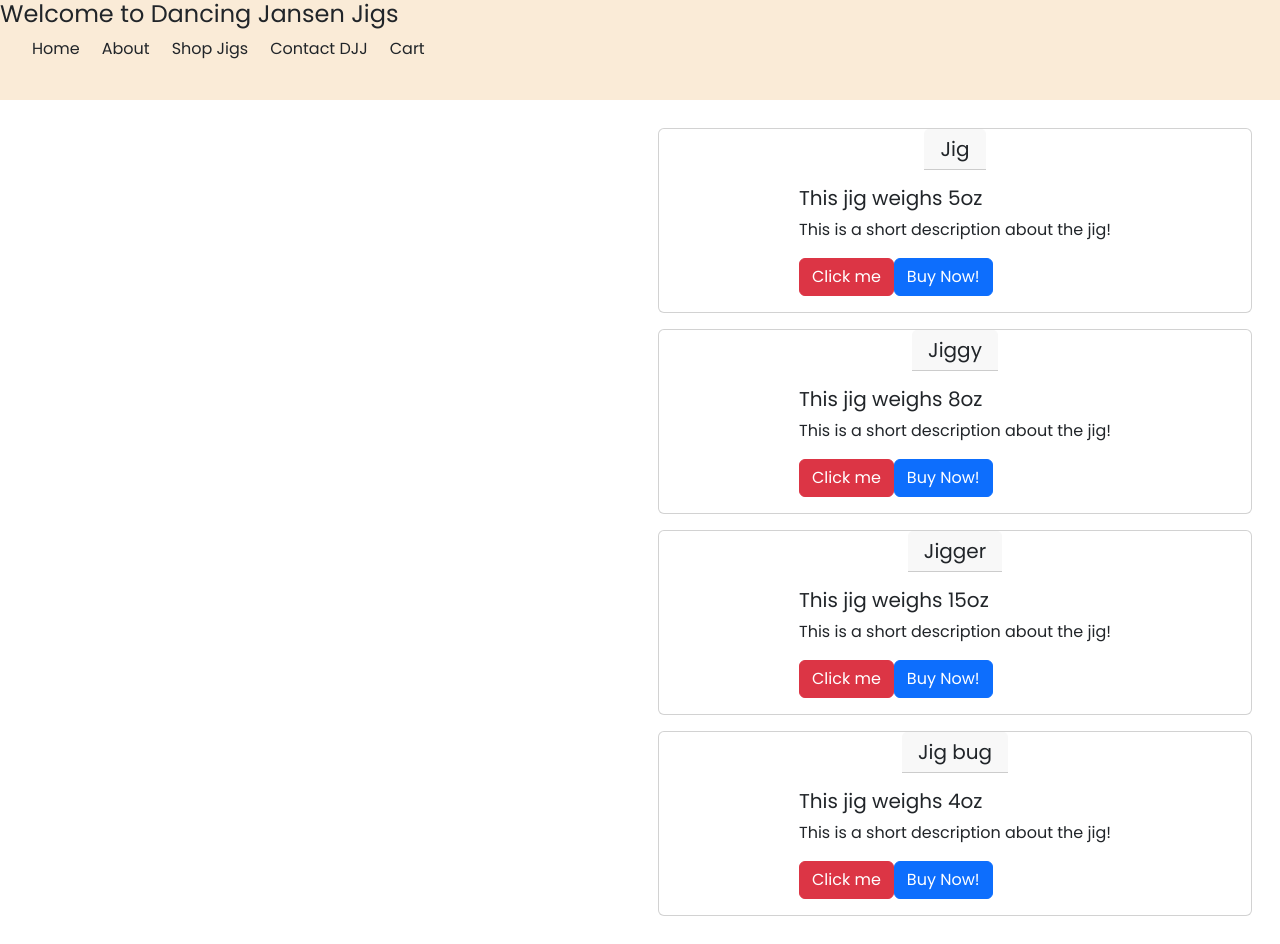
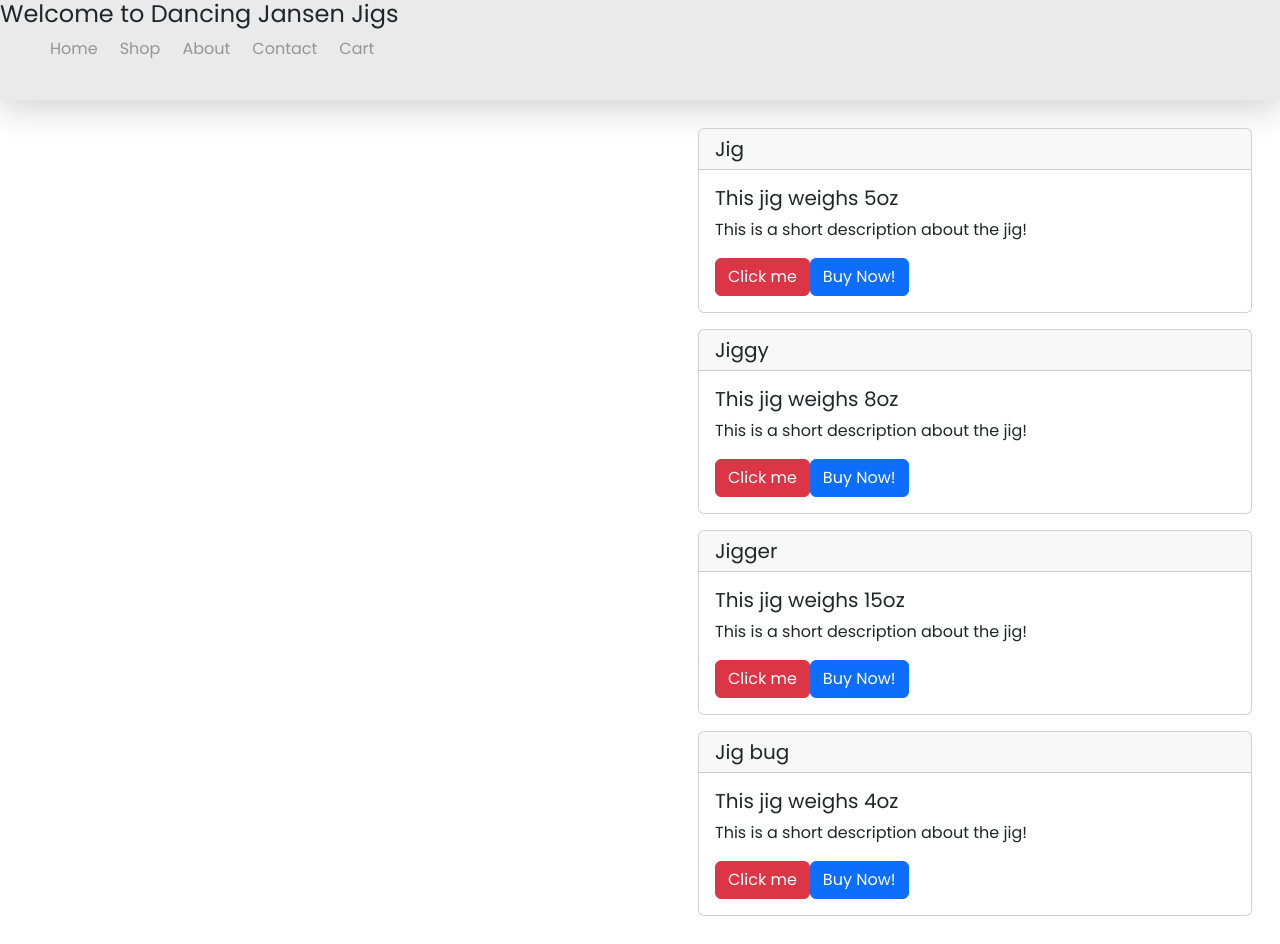
Before and after one commit to aidev13/dancing-jansen-jigs, a React (Vite) app in the folder dancing-jansen-jigs/: page / in a window 1280 px wide. Built offline with nearby package versions, Linux system fonts and the light colour scheme.

Commit message:
WIP, setting up nav with reactrouter

```diff
--- a/dancing-jansen-jigs/package.json
+++ b/dancing-jansen-jigs/package.json
@@ -11,7 +11,8 @@
   },
   "dependencies": {
     "react": "^18.2.0",
-    "react-dom": "^18.2.0"
+    "react-dom": "^18.2.0",
+    "react-router-dom": "^6.23.1"
   },
   "devDependencies": {
     "@types/react": "^18.2.66",
--- a/dancing-jansen-jigs/src/App.jsx
+++ b/dancing-jansen-jigs/src/App.jsx
@@ -12,6 +12,9 @@ function App() {
          <div>
             <JigList items={jigData} />
          </div>
+         <div>
+            {/* { Outlet } */}
+         </div>
 
          {/* <Sandbox /> */}
       </>
--- a/dancing-jansen-jigs/src/Styles/index.css
+++ b/dancing-jansen-jigs/src/Styles/index.css
@@ -6,11 +6,6 @@ body {
    font-family: poppins;
 }
 
-.card {
-   display: flex;
-   align-items: center;
-   /* width: 300px; */
-}
 
 .container {
    display: flex;
@@ -20,7 +15,8 @@ body {
 
 .header-style {
    height: 100px;
-   background-color: antiquewhite;
+   background-color: rgb(234, 234, 234);
+   box-shadow: rgba(45, 45, 45, 0.2) 0px 10px 30px;
 }
 
 .navParent {
@@ -28,18 +24,20 @@ body {
    text-decoration: none;
    list-style: none;
    gap: 22px;
+   margin-left: 50px;
 }
 
-li {
+a {
    /* margin: 10px 0; */
    transition: transform 0.3s ease, color 0.3s ease;
+   text-decoration: none;
+   color: rgb(149, 149, 149);
 }
 
-li:hover {
+a:hover {
    transform: translateY(4px);
    cursor: pointer;
-   color: rgb(255, 2, 2);
-   animation: bounce 2s;
+   color: rgb(0, 0, 0);
 }
 
 .listContainer {
@@ -56,7 +54,7 @@ li:hover {
    display: flex;
    justify-content: center;
    /* align-items: center; */
-   width: 600px;
+   width: 650px;
 }
 
 
@@ -70,24 +68,3 @@ li:hover {
 .stay {
    position: fixed;
 }
-
-@keyframes bounce {
-   0% {
-       transform: translateY(0px);
-   }
-   20% {
-      transform: translateY(8px);
-   }
-   /* 40% {
-       transform: translateY(px);
-   } */
-   60% {
-       transform: translateY(4px);
-   }
-   80% {
-      transform: translateY(8px);
-   }
-   100% {
-      transform: translateY(4px);
-   }
-}
--- a/dancing-jansen-jigs/src/components/JigList.jsx
+++ b/dancing-jansen-jigs/src/components/JigList.jsx
@@ -6,17 +6,15 @@ const JigList = ({ items }) => {
 
    const displayHandle = (Image) => {
       setImage(Image)
-
    }
 
    return (
       <>
+         <div className="listContainer">
 
-            <div className="listContainer">
             <div className="imgCol">
                <div className="stay">
                   <img src={image} />
-
                </div>
             </div>
 
@@ -26,6 +24,7 @@ const JigList = ({ items }) => {
                      <div className="card m-2" key={index}>
 
                         <h5 className="card-header">{item.name}</h5>
+
                         <div className="card-body">
                            <h5 className="card-title">This jig weighs {item.weight}</h5>
 
--- a/dancing-jansen-jigs/src/components/Nav.jsx
+++ b/dancing-jansen-jigs/src/components/Nav.jsx
@@ -2,14 +2,12 @@
 
  const Nav = () => {
   return (
-    <div >
-      <ul className="navParent">
-         <li className="link">Home</li>
-         <li>About</li>
-         <li>Shop Jigs</li>
-         <li>Contact DJJ</li>
-         <li>Cart</li>
-      </ul>
+    <div className="navParent">
+      <a href="#">Home</a>
+      <a href="#">Shop</a>
+      <a href="#">About</a>
+      <a href="#">Contact</a>
+      <a href="#">Cart</a>
     </div>
   )
 }
--- a/dancing-jansen-jigs/src/main.jsx
+++ b/dancing-jansen-jigs/src/main.jsx
@@ -1,6 +1,10 @@
 import React from 'react'
 import ReactDOM from 'react-dom/client'
 import App from './App.jsx'
+import {
+   createBrowserRouter,
+   RouterProvider,
+} from "react-router-dom";
 import './Styles/index.css'
 
 ReactDOM.createRoot(document.getElementById('root')).render(
```
Also changed, not shown: dancing-jansen-jigs/src/components/pages/About.jsx (added, +13 -0 lines), dancing-jansen-jigs/src/components/pages/Cart.jsx (added, +11 -0 lines), dancing-jansen-jigs/src/components/pages/Contact.jsx (added, +11 -0 lines), dancing-jansen-jigs/src/components/pages/Home.jsx (added, +11 -0 lines), dancing-jansen-jigs/src/components/pages/Shop.jsx (added, +7 -0 lines), 1 other file (tests, documents, lock files or other folders). Lines whose indentation alone changed are shown as unchanged.
